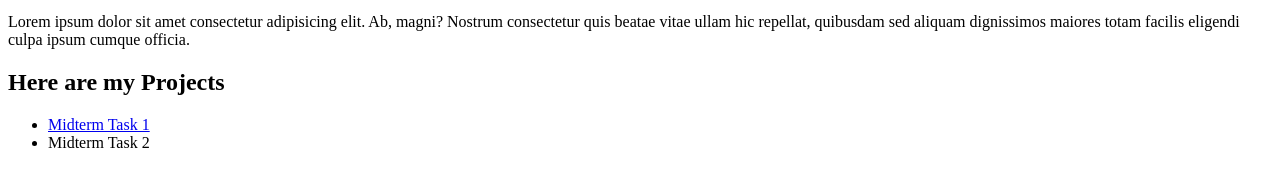
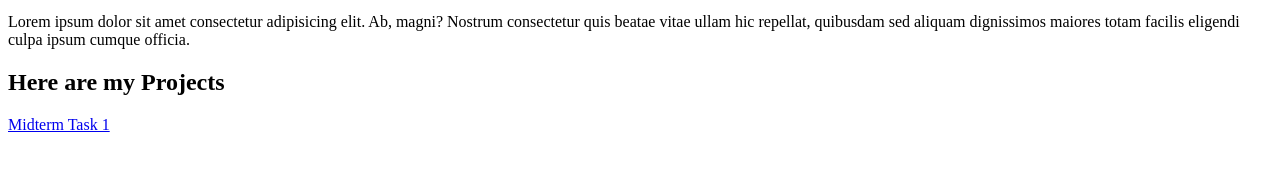
Before and after one commit to patchak/7analytics, a plain HTML site: page index.html in a window 1280 px wide. Shown: the part 119-306 px from the top of the page. Drawn offline with Linux system fonts and the light colour scheme.

Commit message:
Update index.html

```diff
--- a/index.html
+++ b/index.html
@@ -10,10 +10,6 @@
     <p> Lorem ipsum dolor sit amet consectetur, adipisicing elit. Temporibus velit aliquid natus corporis veniam distinctio repellat, fugit praesentium. Itaque, tempora numquam. Quidem, cumque. Cupiditate numquam pariatur eius porro, ullam voluptas!</p>
     <p>Lorem ipsum dolor sit amet consectetur adipisicing elit. Ab, magni? Nostrum consectetur quis beatae vitae ullam hic repellat, quibusdam sed aliquam dignissimos maiores totam facilis eligendi culpa ipsum cumque officia.</p>
     <h2> Here are my Projects</h2>
-    <ul>
-        <li><a href="Midterm Task 1/test.md"> Midterm Task 1</a></li>
-        <li> Midterm Task 2</li>
-
-    </ul>
+    <a href="Midterm Task 1/test.md"> Midterm Task 1</a></li>
 </body>
 </html>
```
